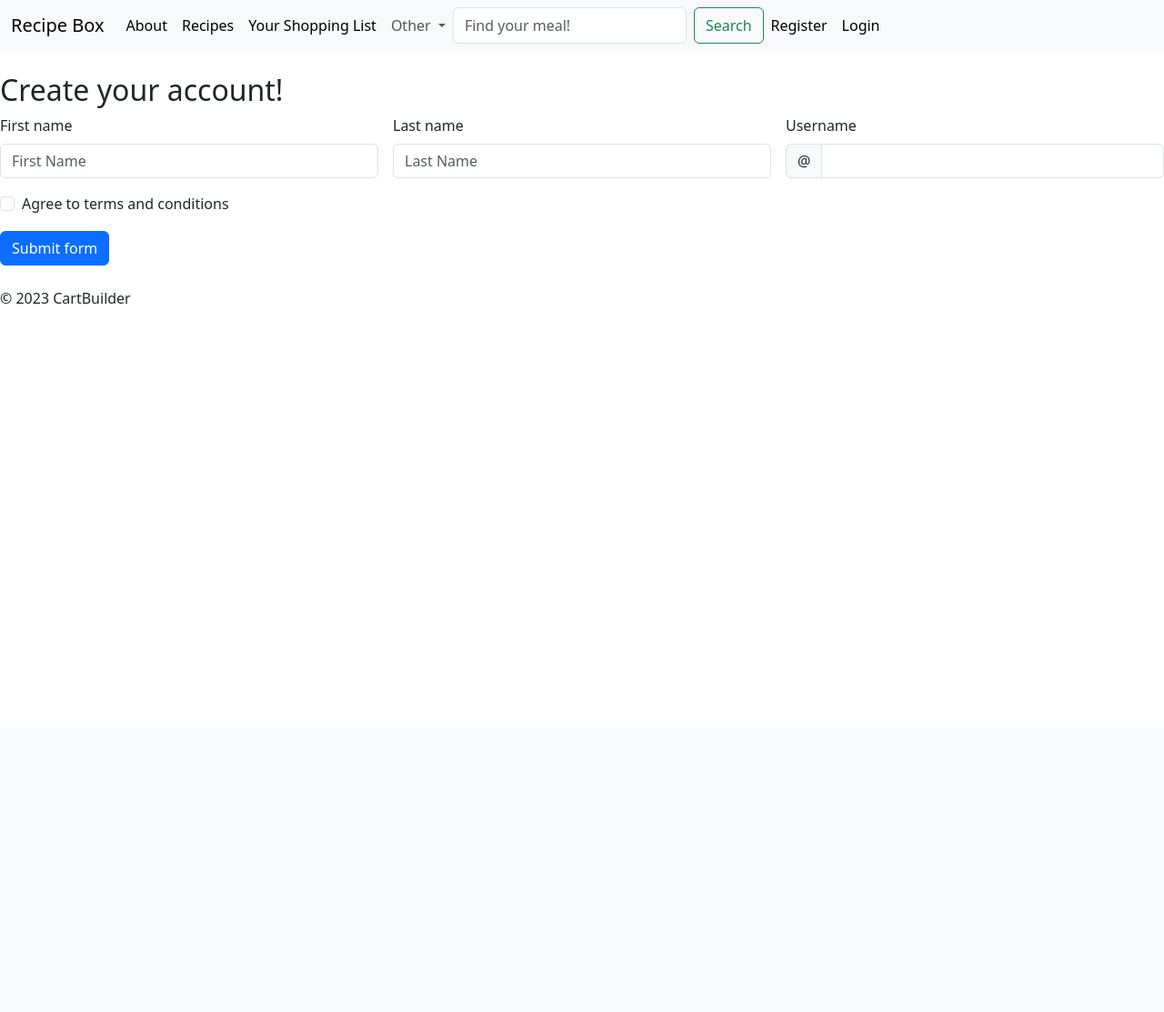
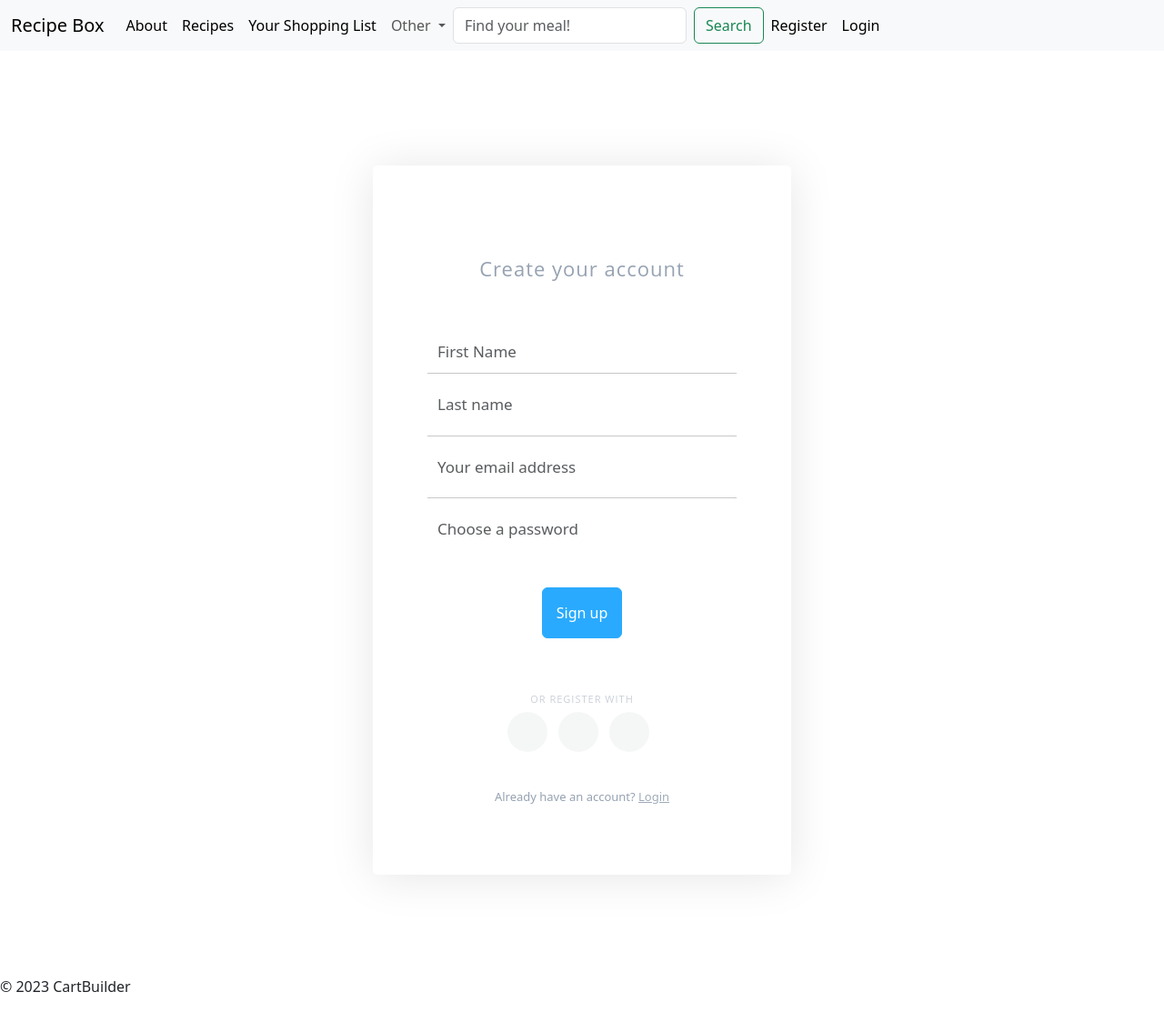
Before and after one commit to robert-daniels/CartBuilder, a Django app: page /cartbuilder/registration in a window 1280 px wide. Shown: the whole page at 91% size. Before the commit the page ends 334 px from the top, so only its background shows below. Run offline with Django 4.2, Linux system fonts and the light colour scheme.

Commit message:
Add registration component and assets

```diff
--- /dev/null
+++ b/CartBuilderApplication/templates/components/registration_card.html
@@ -0,0 +1,273 @@
+{% load static %}
+
+<style>
+
+
+  .login-page main {
+    width: 100%;
+    max-width: 460px;
+    margin: 8% auto 5%
+  }
+
+  .login-block {
+    background-color: #fff;
+    padding: 60px;
+    -webkit-box-shadow: 0 3px 50px 0 rgba(0, 0, 0, .1);
+    box-shadow: 0 3px 50px 0 rgba(0, 0, 0, .1);
+    text-align: center;
+    border-radius: 5px
+  }
+
+  .login-block h1,
+  .login-block h6 {
+    font-family: Open Sans, sans-serif;
+    color: #96a2b2;
+    letter-spacing: 1px
+  }
+
+  .login-block h1 {
+    font-size: 22px;
+    margin-bottom: 60px;
+    margin-top: 40px
+  }
+
+  .login-block h6 {
+    font-size: 11px;
+    text-transform: uppercase;
+    margin-top: 0
+  }
+
+  .login-block .form-group {
+    margin-top: 15px;
+    margin-bottom: 15px;
+  }
+
+  .login-block .form-control,
+  .login-block .form-control:focus,
+  .login-block .input-group-addon,
+  .login-block .input-group-addon:focus {
+    background-color: transparent;
+    border: none;
+  }
+
+  .login-block .form-control {
+    font-size: 17px;
+    border-radius: 0px;
+  }
+
+  .login-block input:-webkit-autofill {
+    -webkit-box-shadow: 0 0 0 1000px #fff inset;
+    -webkit-text-fill-color: #818a91;
+    -webkit-transition: none;
+    -o-transition: none;
+    transition: none;
+  }
+
+  .login-block .input-group-addon {
+    color: #29aafe;
+    font-size: 19px;
+    opacity: .5
+  }
+
+  .login-block .btn-block {
+    margin-top: 30px;
+    padding: 15px;
+    background: #29aafe;
+    border-color: #29aafe;
+  }
+
+  .login-block .hr-xs {
+    margin-top: 5px;
+    margin-bottom: 5px
+  }
+
+  .login-footer {
+    margin-top: 60px;
+    opacity: .5;
+    -webkit-transition: opacity .3s ease-in-out;
+    -o-transition: opacity .3s ease-in-out;
+    transition: opacity .3s ease-in-out
+  }
+
+  .login-footer:hover {
+    opacity: 1
+  }
+
+  .login-links {
+    padding: 15px 5px 0;
+    font-size: 13px;
+    color: #96a2b2
+  }
+
+  .login-links:after {
+    content: '';
+    display: table;
+    clear: both
+  }
+
+  .login-links a {
+    color: #96a2b2;
+    opacity: .9
+  }
+
+  .login-links a:hover {
+    color: #29aafe;
+    opacity: 1
+  }
+
+  @media (max-width:767px) {
+    .login-page main {
+      position: static;
+      top: auto;
+      left: auto;
+      -webkit-transform: none;
+      -o-transform: none;
+      transform: none;
+      padding: 30px 15px
+    }
+
+    .login-block {
+      padding: 20px
+    }
+  }
+
+  .social-icons {
+    padding-left: 0;
+    margin-bottom: 0;
+    list-style: none
+  }
+
+  .social-icons li {
+    display: inline-block;
+    margin-bottom: 4px
+  }
+
+  .social-icons li.title {
+    margin-right: 15px;
+    text-transform: uppercase;
+    color: #96a2b2;
+    font-weight: 700;
+    font-size: 13px
+  }
+
+  .social-icons a {
+    background-color: #eceeef;
+    color: #818a91;
+    font-size: 16px;
+    display: inline-block;
+    line-height: 44px;
+    width: 44px;
+    height: 44px;
+    text-align: center;
+    margin-right: 8px;
+    border-radius: 100%;
+    -webkit-transition: all .2s linear;
+    -o-transition: all .2s linear;
+    transition: all .2s linear
+  }
+
+  .social-icons a:active,
+  .social-icons a:focus,
+  .social-icons a:hover {
+    color: #fff;
+    background-color: #29aafe
+  }
+
+  .social-icons.size-sm a {
+    line-height: 34px;
+    height: 34px;
+    width: 34px;
+    font-size: 14px
+  }
+
+  .social-icons a.facebook:hover {
+    background-color: #3b5998
+  }
+
+  .social-icons a.rss:hover {
+    background-color: #f26522
+  }
+
+  .social-icons a.google-plus:hover {
+    background-color: #dd4b39
+  }
+
+  .social-icons a.twitter:hover {
+    background-color: #00aced
+  }
+
+  .social-icons a.linkedin:hover {
+    background-color: #007bb6
+  }
+</style>
+
+
+<body class="login-page">
+
+  <main>
+
+    <div class="login-block">
+
+      <h1>Create your account</h1>
+
+      <form class="row g-3 needs-validation" novalidate action="#" method="post">
+        {% csrf_token %}
+
+        <div class="form-group">
+          <div class="input-group">
+            <label for="validationCustom01" class="form-label"></label>
+            <input type="text" class="form-control" id="validationCustom01" placeholder="First Name" name="profile_first_name" required>
+            <div class="valid-feedback">
+              Looks good!
+            </div>
+        </div>
+
+        <hr class="hr-xs">
+
+        <div class="form-group">
+          <div class="input-group">
+            <span class="input-group-addon"><i class="fa fa-user ti-user"></i></span>
+            <input type="text" class="form-control" placeholder="Last name" name="profile_last_name">
+          </div>
+        </div>
+
+        <hr class="hr-xs">
+
+        <div class="form-group">
+          <div class="input-group">
+            <span class="input-group-addon"><i class="fa fa-envelope ti-email"></i></span>
+            <input type="text" class="form-control" placeholder="Your email address" name="profile_email_address" required>
+          </div>
+        </div>
+
+        <hr class="hr-xs">
+
+        <div class="form-group">
+          <div class="input-group">
+            <span class="input-group-addon"><i class="fa fa-lock ti-unlock"></i></span>
+            <input type="password" class="form-control" placeholder="Choose a password" required name="password">
+          </div>
+        </div>
+
+        <button class="btn btn-primary btn-block" type="submit">Sign up</button>
+
+        <div class="login-footer">
+          <h6>Or register with</h6>
+          <ul class="social-icons">
+            <li><a class="facebook" href="#"><i class="fa fa-facebook"></i></a></li>
+            <li><a class="twitter" href="#"><i class="fa fa-twitter"></i></a></li>
+            <li><a class="linkedin" href="#"><i class="fa fa-linkedin"></i></a></li>
+          </ul>
+        </div>
+
+      </form>
+    </div>
+
+    <div class="login-links">
+      <p class="text-center">Already have an account? <a class="txt-brand" href="user-login.html">Login</a></p>
+    </div>
+
+
+</main>
+
+</body>
--- a/CartBuilderApplication/templates/components/registration_form.html
+++ /dev/null
@@ -1,44 +0,0 @@
-
-
-<form class="row g-3 needs-validation" novalidate action="#" method="post">
-  {% csrf_token %}
-  <div class="col-md-4">
-    <label for="validationCustom01" class="form-label">First name</label>
-    <input type="text" class="form-control" id="validationCustom01" placeholder="First Name" name="profile_first_name" required>
-    <div class="valid-feedback">
-      Looks good!
-    </div>
-  </div>
-  <div class="col-md-4">
-    <label for="validationCustom02" class="form-label">Last name</label>
-    <input type="text" class="form-control" id="validationCustom02" placeholder="Last Name" name="profile_last_name" required>
-    <div class="valid-feedback">
-      Looks good!
-    </div>
-  </div>
-  <div class="col-md-4">
-    <label for="validationCustomUsername" class="form-label">Username</label>
-    <div class="input-group has-validation">
-      <span class="input-group-text" id="inputGroupPrepend">@</span>
-      <input type="text" class="form-control" id="validationCustomUsername" aria-describedby="inputGroupPrepend" name="username" required>
-      <div class="invalid-feedback">
-        Please choose a username.
-      </div>
-    </div>
-  </div>
-
-  <div class="col-12">
-    <div class="form-check">
-      <input class="form-check-input" type="checkbox" value="" id="invalidCheck" required>
-      <label class="form-check-label" for="invalidCheck">
-        Agree to terms and conditions
-      </label>
-      <div class="invalid-feedback">
-        You must agree before submitting.
-      </div>
-    </div>
-  </div>
-  <div class="col-12">
-    <button class="btn btn-primary" type="submit">Submit form</button>
-  </div>
-</form>
--- a/CartBuilderApplication/templates/registration.html
+++ b/CartBuilderApplication/templates/registration.html
@@ -1,13 +1,16 @@
 {% extends 'base.html' %}
+{% load static %}
+
+
 
 {% block content %}
 
+<body>
+  {% block form %}{% include "./components/registration_card.html" %}{% endblock %}
+  <br>
 
-    <h2>Create your account!</h2>
+</body>
 
-
-    {% block form %}{% include "./components/registration_form.html" %}{% endblock %}
-    <br>
 
 
 
```
Also changed, not shown: CartBuilderApplication/templates/components/login_form.html (+34 -251 lines).
